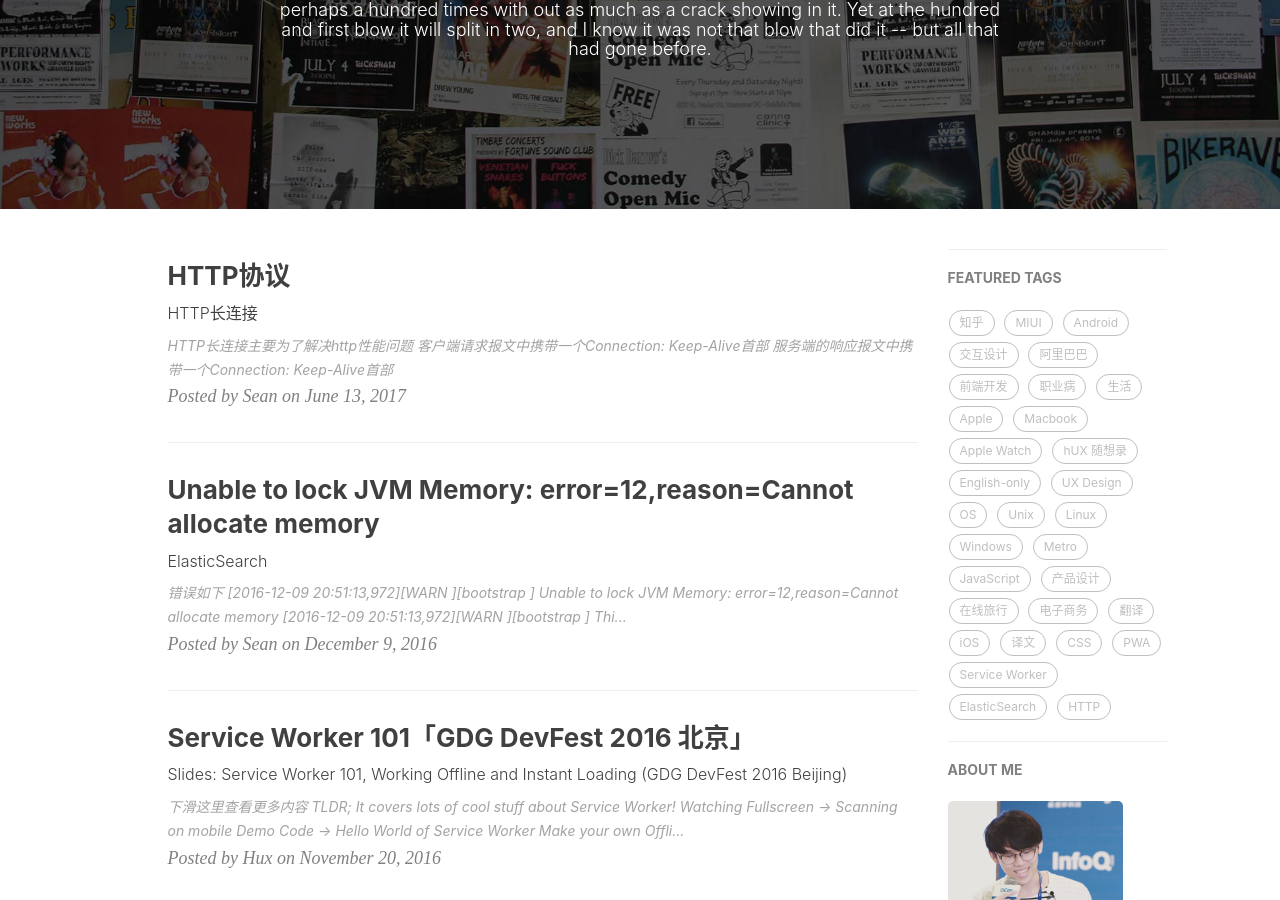
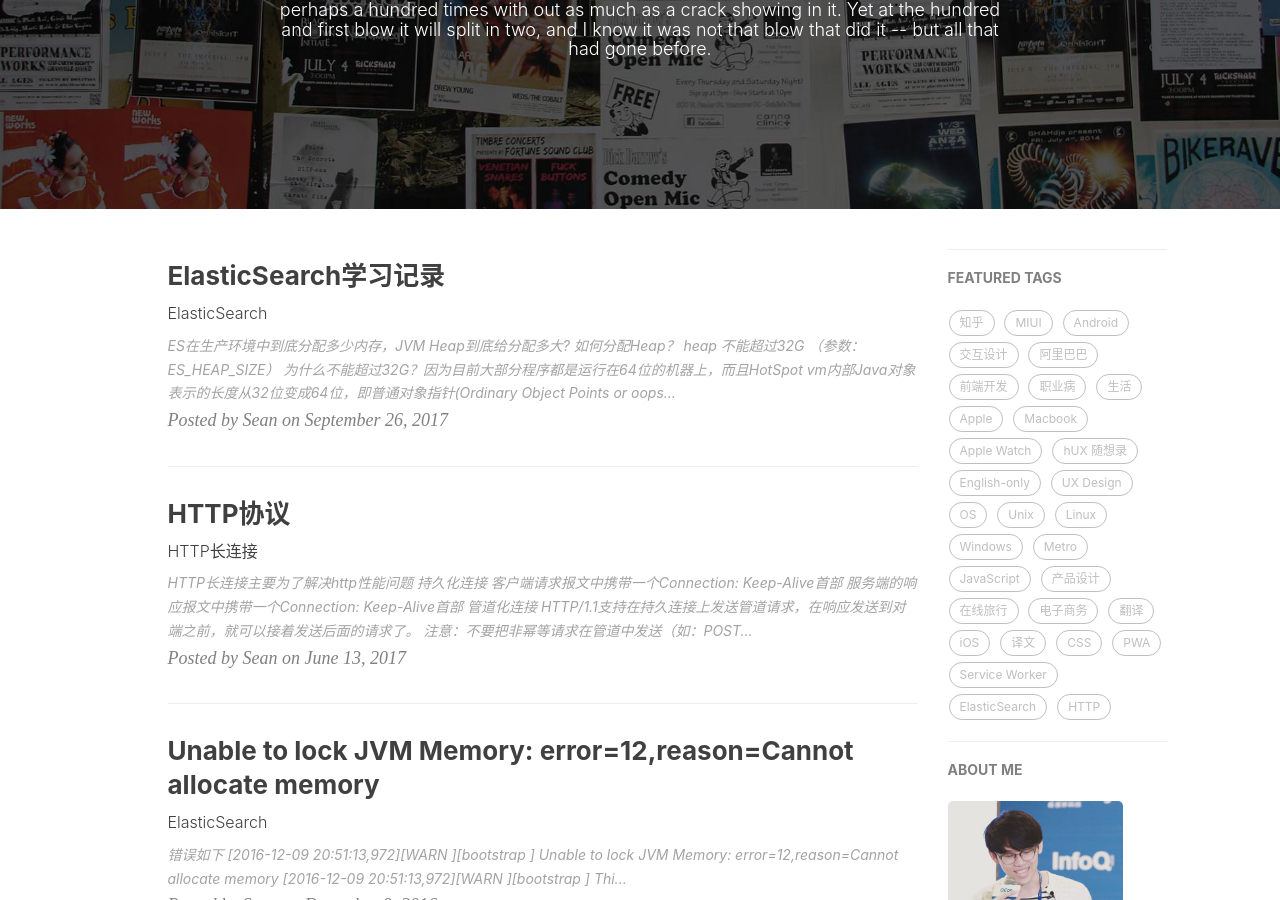
Before and after one commit to yangchangshun/yangchangshun.github.io, a Jekyll site: the page built from index.html, in a window 1280 px wide and 900 px high, scrolled down 268 px. Built offline with Jekyll 4.4.1, drawn with Linux system fonts in a browser that asks for light colours; nearby versions of some CDN libraries; the list of posts is cut into pages by our own code; comment, search, counter and statistics services are not loaded; part of the change alters nothing that is shown; some of the changed text lies outside the part shown.

Commit message:
add es blog

````diff
--- a/_posts/2014-01-29-hello-2015.markdown
+++ b/_posts/2014-01-29-hello-2015.markdown
@@ -7,7 +7,7 @@ author:     "Hux"
 header-img: "img/post-bg-2015.jpg"
 catalog: true
 tags:
-    - 生活
+  - 生活
 ---
 
 > “Yeah It's on. ”
--- a/_posts/2017-06-13-http-protocol.markdown
+++ b/_posts/2017-06-13-http-protocol.markdown
@@ -12,5 +12,16 @@ tags:
 
 > HTTP长连接主要为了解决http性能问题
 
+
+`持久化连接`
 * 客户端请求报文中携带一个`Connection: Keep-Alive`首部
 * 服务端的响应报文中携带一个`Connection: Keep-Alive`首部
+
+`管道化连接`
+> HTTP/1.1支持在持久连接上发送管道请求，在响应发送到对端之前，就可以接着发送后面的请求了。
+> 注意：不要把非幂等请求在管道中发送（如：POST请求)
+
+
+长连接的相关问题
+* 盲中继
+* Netscape发明了一种`Proxy-Connection`只能解决一级明确的盲代理问题
--- /dev/null
+++ b/_posts/2017-09-26-elasticsearch-notes.markdown
@@ -0,0 +1,250 @@
+---
+layout:     post
+title:      "ElasticSearch学习记录"
+subtitle:   "ElasticSearch"
+date:       2017-09-26 00:30:00
+author:     "Sean"
+header-img: "img/post-bg-android.jpg"
+catalog: true
+tags:
+    - ElasticSearch
+---
+
+> ES在生产环境中到底分配多少内存，JVM Heap到底给分配多大?
+
+---
+> ### 如何分配Heap？
+> * heap 不能超过32G （参数：ES_HEAP_SIZE）
+为什么不能超过32G？因为目前大部分程序都是运行在64位的机器上，而且HotSpot vm内部Java对象表示的长度从32位变成64位，即普通对象指针(Ordinary Object Points or oops).这也就意味着，在64位的机器上比在32位的机器上运行的程序所占用的内存要大于1.5倍左右。所以必须通过指针压缩的技术把地址长度变小，从而提高了运行程序在64位的机器上的性能。
+
+零基压缩技术会根据堆内存的大小以及平台特性来选择不同的策略：
+堆内存小于4Gb，直接使用压缩对象指针进行寻址，无需压缩和解压;
+堆内存大于4Gb，则尝试分配小于32Gb的堆内存，并使用零基压缩技术；
+如果仍然失败，则使用普通的对象指针压缩技术，即narrow-oop-base。
+
+> * 剩余的mem留给lucene
+> * 确保启动log里面包含“heap size [27gb], compressed ordinary object pointers [true]”，确保已经使用了对象指针压缩技术。
+> *  关闭swap (建议这样设置 vm.swappiness = 1)
+> * 开始mlockall（bootstrap.mlockall: true）
+
+---
+## Indexing Performance Tips
+> 索引性能可以根据具体的应用场景而定，如果是ELK场景，一般需要indexing 性能非常好，搜索几秒钟是可接受的，如果是面对用户的搜索，必须毫秒级别返回。
+
+## Test Performance Sicentifically
+> 准确的性能测试是比较困难的，如何科学有效的测试以及优化是很重要的。不能随便的调整参数，需要有比较，调整参数为最佳值。一般一个合理的步骤如下：
+>
+> * 在单个节点、用一个shard，没有复本。
+> * 保证100%默认配置，测试并记录结果
+> * 性能压测一般至少30分钟，你需要评估长时间的性能，而不是短暂的spike or latencies. 哪些可能是GC或者segments merges.
+> * 记录修改过的单个配置，严格的测试，如果修改的某个参数对性能有改善，就保持下来，继续测试下一个！
+
+--
+## Bluk 大小设置
+* 建议每次bluk：5-15MB
+* 如果中如果出现*EsRejectedExecutionException*，代表server建立索引已经达到瓶颈了。
+* 从硬件层优化，使用ssd或者PCI-E
+
+---
+## Segments and Merfeging
+
+###关闭merge throttling
+
+>PUT /_cluster/settings
+{
+    "transient" : {
+        "indices.store.throttle.type" : "none"
+    }
+>}
+
+### 开启merge throttling
+
+>PUT /_cluster/settings
+{
+    "persistent" : {
+        "indices.store.throttle.max_bytes_per_sec" : "100mb"
+    }
+>}
+
+---
+
+## 搜索
+### 全文检索
+所有的查询都要计算相关度，不是所有的查询都有分析阶段。ES中查询分为两大类：
+
+* 基于短语(Term-based)查询：
+这类查询主要用于精确匹配，他是一个底层的查询操作，没有分析阶段，这些查询单一在短语上执行，查询倒排索引。例如查询单词"elasticsearch"，如果使用term 去查询，会到倒排索引中搜索精确的"elasticsearch"而不是"Elasticsearch"等其他的形式。如果想把ES当成数据库使用，就必须使用term去搜索。
+
+* 全文(Full-text)检索：
+这是一个高级的查询操作，例如"query" or "query_string",会对字段进行分析。
+
+1. 如果查询的是"date"或"integer"字段，他们会识别查询是日期或者整数格式
+2. 如果检索到一个字段是准确值(not_analyzed),他们会把整个查询做为一个短语
+3. 如果查询的是一个全文字段，查询会先用到解析器解析语句，生产需要的查询短语列表，然后对列表中每个查询执行低级短语查询，合并查询结果，得到最终的结果。
+
+> 提示：
+> 精确的查询，还是需要使用过滤器，单一的查询相当于是/否的问题，过滤器可以更好的描述这一类问题，并且过滤器有cache可以提升性能。
+
+```
+GET /_search
+{
+    "query": {
+        "filtered": {
+            "filter": {
+                "term": { "gender": "female" }
+                }
+        }
+}
+```
+
+
+
+## 索引管理
+### 创建索引
+更新索引mapping
+
+```
+ PUT /my_index
+{
+    "settings": { ... any settings ... },
+    "mappings": {
+        "type_one": { ... any mappings ... },
+        "type_two": { ... any mappings ... },
+        ...
+}
+```
+
+防止自动创建索引：
+
+> ￼action.auto_create_index: false
+
+### 删除索引
+例如：
+
+> DELETE /target_index
+> DELETE /target_index1,target_index2
+> DELETE /_all
+
+
+### 索引设置
+设置索引的分片数量
+```
+PUT /my_temp_index
+{
+    "settings": {
+        "number_of_shards" :   1,
+        "number_of_replicas" : 0
+}
+}
+```
+默认分片：5 primary, 1 slave;可以动态调整slave分配数量
+
+```
+PUT /my_index/_settings
+{
+  "number_of_replicas": 1
+}
+```
+
+### 分析器
+
+分析器(analyzer) 个人理解应该是在建立索引的时候，对文本的处理。
+分析器会按照如下三个组件的顺序完成分析
+
+*字符过滤器 (Character filters)*
+> 字符过滤器是让字符串在被分词前变得更加“整洁”。例如,如果我们的文本是 HTML 格 式,它可能会包含一些我们不想被索引的 HTML 标签,诸如 <p> 或 <div> 。
+我们可以使用 html_strip 字符过滤器 来删除所有的 HTML 标签,并且将 HTML 实体转 换成对应的 Unicode 字符,比如将 &Aacute; 转成 Á 。
+> 一个分析器可能包含零到多个字符过滤器。
+
+*分词器 (Tokenizers)*
+> 一个分析器 必须 包含一个分词器。分词器将字符串分割成单独的词(terms)或标记 (tokens)。 standard 分析器使用 standard 分词器将字符串分割成单独的字词,删除 大部分标点符号,但是现存的其他分词器会有不同的行为特征。
+例如,keyword 分词器输出和它接收到的相同的字符串,不做任何分词处理。 [whitespace 分词器]只通过空格来分割文本。[pattern >分词器]可以通过正则表达式来 分割文本。
+
+*标记过滤器 (Token filters)*
+>分词结果的 标记流 会根据各自的情况,传递给特定的标记过滤器。
+标记过滤器可能修改,添加或删除标记。我们已经提过 lowercase 和 stop 标记过滤 器,但是 Elasticsearch 中有更多的选择。 stemmer 标记过滤器将单词转化为他们的根 形态(root form)。 ascii_folding 标记过滤器会删除变音符号,比如从 très 转为
+>tres 。 ngram 和 edge_ngram 可以让标记更适合特殊匹配情况或自动完成。
+
+---
+
+## 集群分片分配
+
+> ES集群中节点的分片主要是通过一个被称为*Shard allocation*的东西去分配，它做了如下工作：
+
+> * 初始化分片
+> * 副本分配
+> * 数据平衡
+> * 节点加入或者移除
+
+#####  分配参数详细
+这些参数可用于控制分片的分配和恢复
+
+* *cluster.routing.allocation.enable*
+> 开启或者关闭特定种类类型
+>   all (default) 默认允许分配所有种类的分片
+>   primaries 仅允许为主分片分配分片
+>   new_primaries 仅允许为新索引的主分片分配分片
+>   none 不为任何类型的分片分配分片
+> 当一个节点重启的时候，这些配置不会影响节点从本地恢复主分片。一个节点重启，这个节点上主分片对应的副本将立马变成主分片，但是前提是要满足 [index.recovery.initial_shards][link_id1]设置的值。
+
+[link_id1]: https://www.elastic.co/guide/en/elasticsearch/reference/2.3//index-modules.html#index.recovery.initial_shards "index.recovery.initial_shards"
+* *cluster.routing.allocation.cluster_concurrent_rebalance
+> 这个参数控制集群数据平衡分片的[并发数][link_id2]
+
+[link_id2]: https://www.elastic.co/guide/en/elasticsearch/reference/2.3/shards-allocation.html "cluster.routing.allocation.cluster_concurrent_rebalance"
+
+* *cluster.routing.allocation.node_concurrent_recoveries*
+> 除了主分片恢复任务以外， 在一个节点上同时允许多少个副分片去恢复，1.6开始冷数据可用从本地恢复 (默认值：2)
+
+* *cluster.routing.allocation.node_initial_primaries_recoveries*
+> 当一个节点重启时，允许同时恢复几个主分片 (默认值: 4)
+
+* *cluster.routing.allocation.same_shard.host*
+> 基于主机名和地址，防止在单个物理机上多实例中分配同一个分片，默认是 false,这个参数主要在多个实例部署在一个节点上的情况有效
+
+* *indices.recovery.concurrent_streams*
+> 这个参数主要用于控制节点从网络恢复副本分片到本地时的数据流个数，默认是3个。
+
+* *indices.recovery.concurrent_small_file_streams*
+> 这个参数用于控制从网络中恢复分片的个数，主要针对小于5M的小文件。
+
+##### 索引策略
+下面的这些策略可以用于去管理分片恢复
+
+* *indices.recovery.max_bytes_per_sec*
+> 用来控制节点恢复是的速率
+>  Default：40mb
+
+* *indices.recovery.concurrent_streams*
+> Defaults to 3.
+
+* *indices.recovery.concurrent_small_file_streams*
+> Defaults to 2.
+
+* *indices.recovery.file_chunk_size*
+> Defaults to 512kb.
+
+* *indices.recovery.translog_ops*
+> Defaults to 1000.
+
+* *indices.recovery.translog_size*
+> Defaults to 512kb.
+
+* *indices.recovery.compress*
+> Defaults to true.
+
+
+##### 快速完成副本复制
+```
+PUT /_cluster/settings
+{
+  "transient": {
+  "indices.recovery.max_bytes_per_sec": "500mb",
+  "indices.recovery.concurrent_streams": "20",
+  "cluster.routing.allocation.node_concurrent_recoveries": "20",
+  "cluster.routing.allocation.cluster_concurrent_rebalance": "20"
+  }
+}
+
+```
+> 提示：以上操作尽量谨慎，不要影响到线上运行的业务，副本恢复完成以后，记得要修改成默认值。
````
